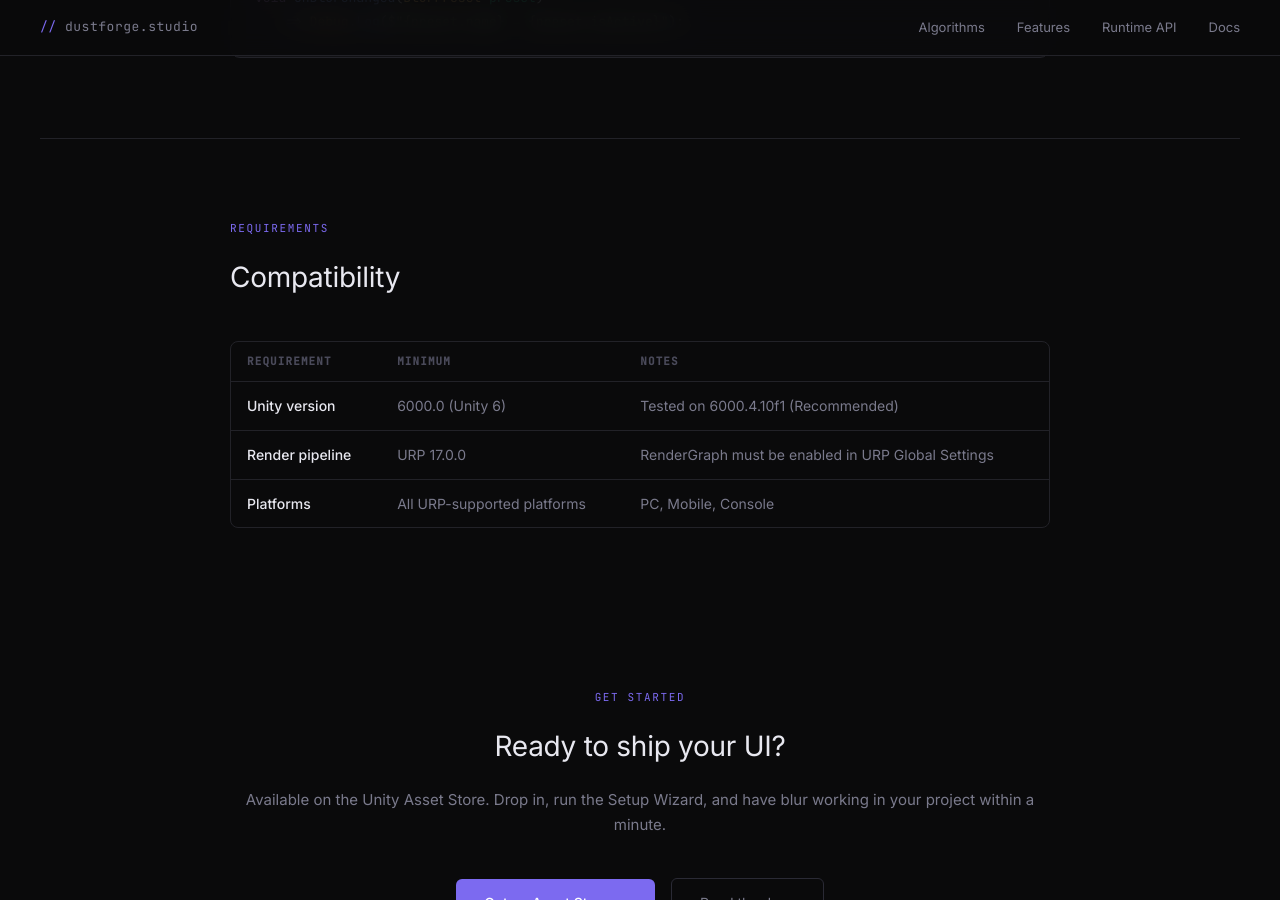
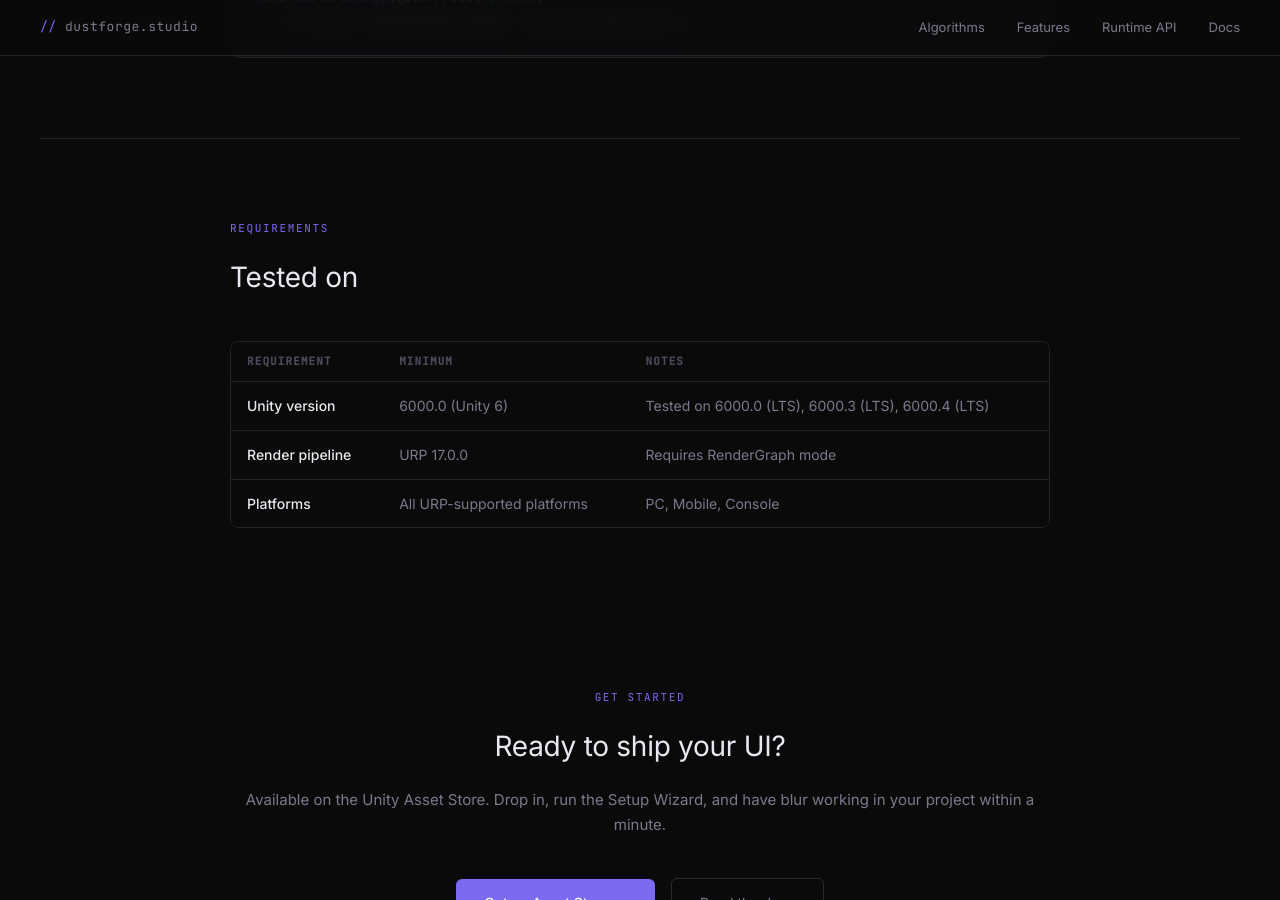
Before and after one commit to dustforgestudio/dustforgestudio.github.io, a Jekyll site: the page urpuiblur/index.html, which Jekyll copies as it is, in a window 1280 px wide and 900 px high, scrolled down 2735 px. Built offline with Jekyll 4.4.1, drawn with Linux system fonts in a browser that asks for light colours.

Commit message:
Update index.html

```diff
--- a/urpuiblur/index.html
+++ b/urpuiblur/index.html
@@ -332,7 +332,7 @@
     <a href="#algorithms">Algorithms</a>
     <a href="#features">Features</a>
     <a href="#api">Runtime API</a>
-    <a href="urpuiblur/docs/">Docs</a>
+    <a href="docs/">Docs</a>
   </div>
 </nav>
 
@@ -343,7 +343,7 @@
   <p class="hero-sub">Six background blur algorithms for frosted glass panels, world-space surfaces, and dynamic glass effects — built natively on the URP RenderGraph API.</p>
   <div class="hero-actions">
     <a href="#" class="btn-primary">Get on Asset Store →</a>
-    <a href="urpuiblur/docs/" class="btn-ghost">Documentation</a>
+    <a href="docs/" class="btn-ghost">Documentation</a>
   </div>
 </div>
 
@@ -514,7 +514,7 @@
 <!-- Requirements -->
 <section id="requirements">
   <div class="section-label">Requirements</div>
-  <h2>Compatibility</h2>
+  <h2>Tested on</h2>
   <div class="table-wrap">
     <table>
       <thead>
@@ -524,12 +524,12 @@
         <tr>
           <td>Unity version</td>
           <td>6000.0 (Unity 6)</td>
-          <td>Tested on 6000.4.10f1 (Recommended)</td>
+          <td>Tested on 6000.0 (LTS), 6000.3 (LTS), 6000.4 (LTS)</td>
         </tr>
         <tr>
           <td>Render pipeline</td>
           <td>URP 17.0.0</td>
-          <td>RenderGraph must be enabled in URP Global Settings</td>
+          <td>Requires RenderGraph mode</td>
         </tr>
         <tr>
           <td>Platforms</td>
@@ -548,7 +548,7 @@
   <p>Available on the Unity Asset Store. Drop in, run the Setup Wizard, and have blur working in your project within a minute.</p>
   <div class="hero-actions" style="justify-content:center">
     <a href="#" class="btn-primary">Get on Asset Store →</a>
-    <a href="urpuiblur/docs/" class="btn-ghost">Read the docs</a>
+    <a href="docs/" class="btn-ghost">Read the docs</a>
   </div>
 </div>
 
@@ -557,9 +557,9 @@
 <footer>
   <div class="footer-logo"><span>//</span> dustforge.studio</div>
   <div style="display:flex;gap:24px">
-    <a href="urpuiblur/docs/">Docs</a>
-    <a href="urpuiblur/changelog/">Changelog</a>
-    <a href="urpuiblur/license/">License</a>
+    <a href="docs/">Docs</a>
+    <a href="changelog/">Changelog</a>
+    <a href="license/">License</a>
   </div>
   <p>© 2026 Dustforge Studio</p>
 </footer>
```
